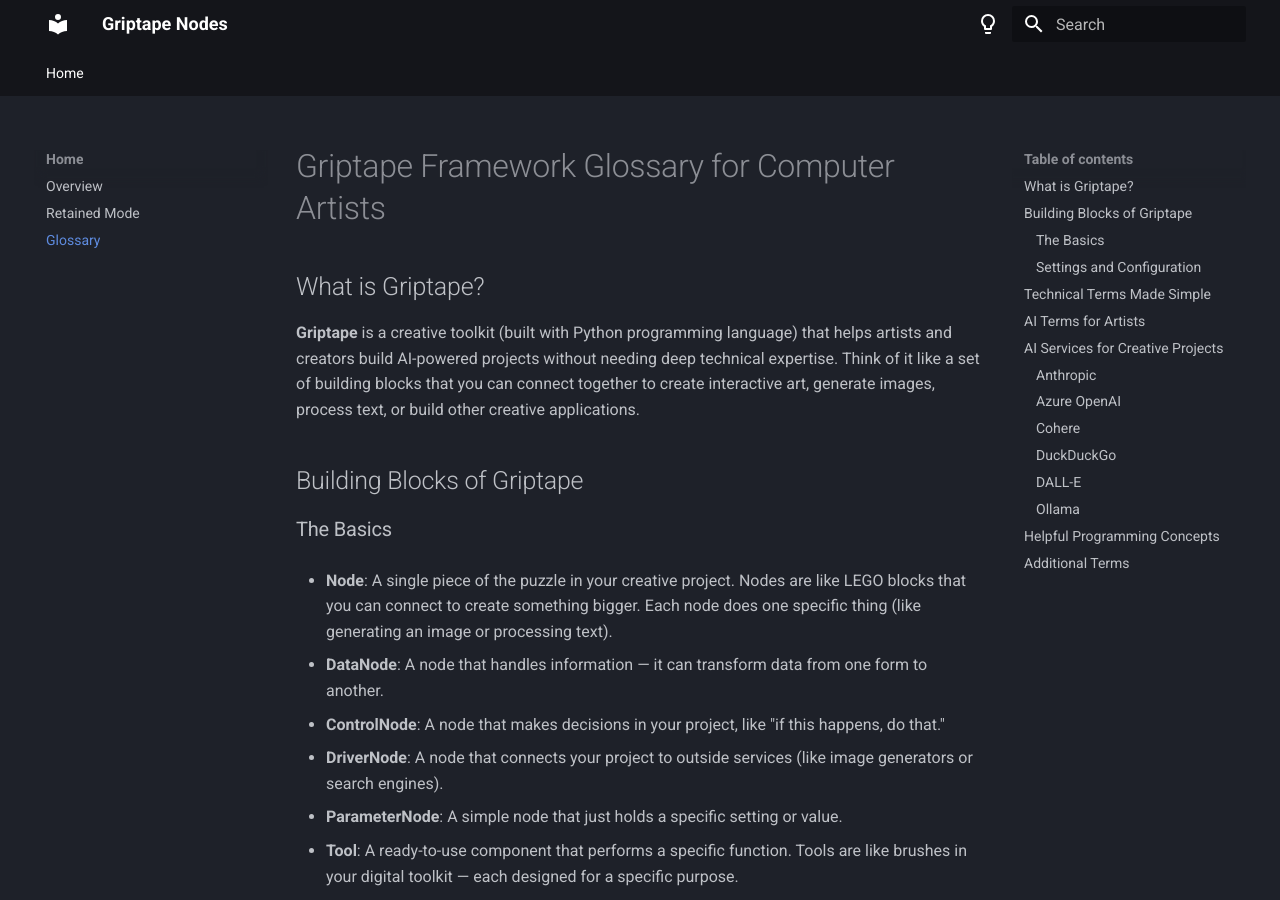
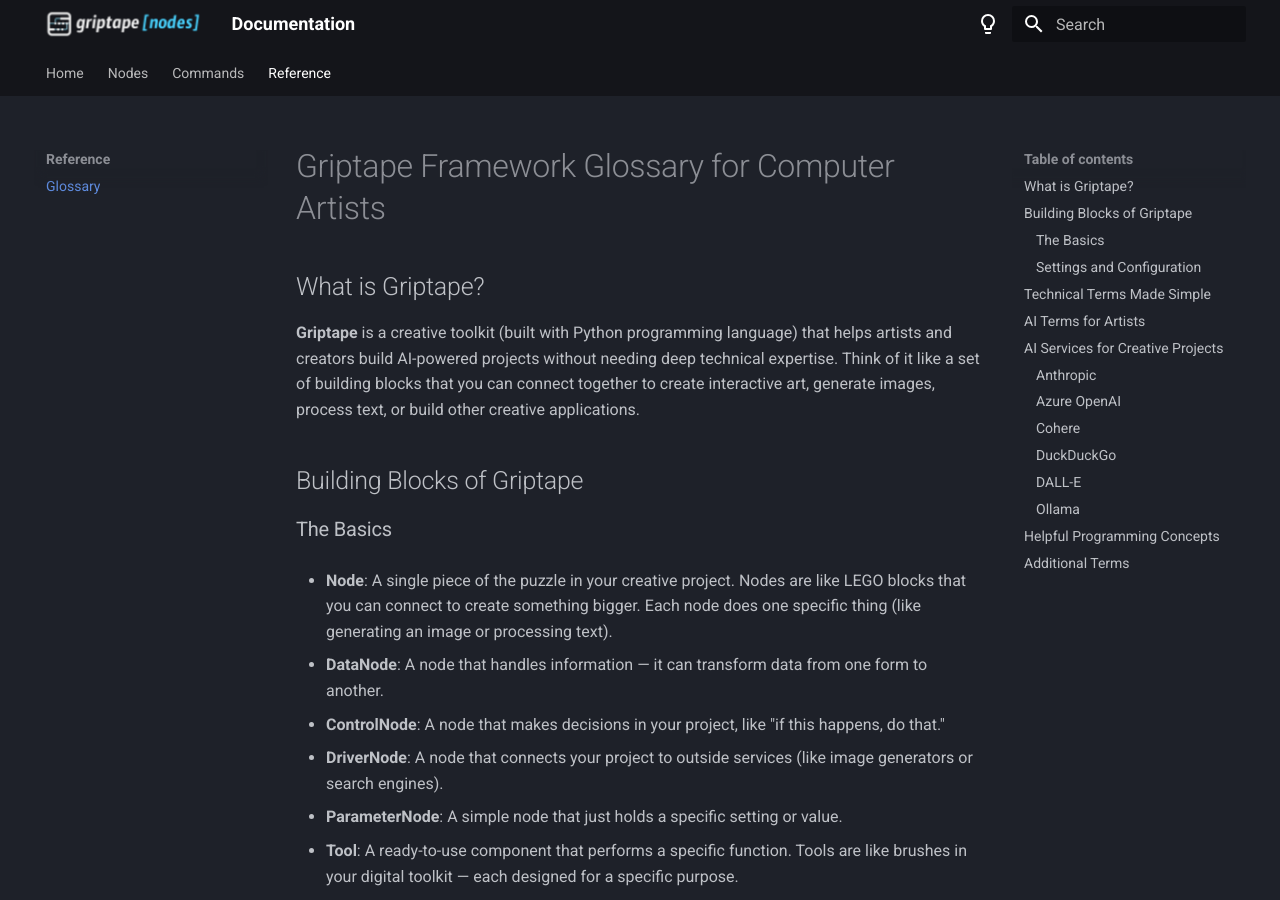
Before and after one commit to griptape-ai/griptape-nodes, an MkDocs documentation site: the page built from docs/reference/glossary.md, in a window 1280 px wide and 900 px high. Built offline with MkDocs 1.6.1 and Material for MkDocs 9.7.7, drawn with Linux system fonts in a browser that asks for light colours; some of the changed lines change nothing that is shown.

Commit message:
adding structure to docs (#213)

```diff
--- a/mkdocs.yml
+++ b/mkdocs.yml
@@ -1,4 +1,4 @@
-site_name: Griptape Nodes
+site_name: Documentation
 site_url: https://docs.griptapenodes.com/
 
 plugins:
@@ -11,9 +11,20 @@
             heading_level: 3
 
 copyright: "&copy; Griptape, Inc."
-
+extra:
+  analytics:
+    provider: google
+    property: G-QM8EDPSCB6
+  social:
+    - icon: fontawesome/solid/house
+      link: https://www.griptape.ai
+    - icon: fontawesome/brands/discord
+      link: https://discord.gg/gnWRz88eym
+    - icon: fontawesome/brands/github
+      link: https://github.com/griptape-ai/griptape-nodes
 theme:
   name: material
+  logo: assets/img/griptape_nodes_header_logo.png
   palette:
     # Dark mode
     - scheme: slate
@@ -45,5 +56,54 @@
 nav:
   - Home:
       - Overview: index.md
-      - Retained Mode: retained_mode.md
-      - Glossary: glossary.md
+  - Nodes:
+      - Overview: nodes/overview.md
+      - Basic:
+          - Agent: nodes/basic/agent.md
+          - Create Dict: nodes/basic/create_dict.md
+          - Create Image: nodes/basic/create_image.md
+          - Create String: nodes/basic/create_string.md
+          - End Flow: nodes/basic/end_flow.md
+          - Key Value Pair: nodes/basic/key_value_pair.md
+          - Load Image: nodes/basic/load_image.md
+          - Load Text: nodes/basic/load_text.md
+          - Merge Dict: nodes/basic/merge_dict.md
+          - Merge Texts: nodes/basic/merge_texts.md
+          - Save Text: nodes/basic/save_text.md
+          - Simple Agent: nodes/basic/simple_agent.md
+          - Start Flow: nodes/basic/start_flow.md
+          - String List: nodes/basic/string_list.md
+      - Drivers:
+          - Anthropic Prompt Driver: nodes/drivers/anthropic_prompt_driver.md
+          - Audio Transcription Drivers: nodes/drivers/audio_transcription_drivers.md
+          - Azure OpenAI Chat Prompt Driver: nodes/drivers/azure_openai_chat_prompt_driver.md
+          - Azure OpenAI Image Driver: nodes/drivers/azure_openai_image_driver.md
+          - Cohere Prompt Driver: nodes/drivers/cohere_prompt_driver.md
+          - Griptape Cloud Image Driver: nodes/drivers/griptape_cloud_image_driver.md
+          - Griptape Cloud Prompt Driver: nodes/drivers/griptape_cloud_prompt_driver.md
+          - Ollama Embedding Driver: nodes/drivers/ollama_embedding_driver.md
+          - Ollama Prompt Driver: nodes/drivers/ollama_prompt_driver.md
+          - OpenAI Chat Prompt Driver: nodes/drivers/openai_chat_prompt_driver.md
+          - OpenAI Image Driver: nodes/drivers/openai_image_driver.md
+          - Web Search Drivers: nodes/drivers/web_search_drivers.md
+      - Tools:
+          - Audio Transcription Tool: nodes/tools/audio_transcription_tool.md
+          - Base Tool: nodes/tools/base_tool.md
+          - Calculator Tool: nodes/tools/calculator_tool.md
+          - Convert Agent to Tool: nodes/tools/convert_agent_to_tool.md
+          - Date Time Tool: nodes/tools/date_time_tool.md
+          - Extraction Tool: nodes/tools/extraction_tool.md
+          - File Manager Tool: nodes/tools/file_manager_tool.md
+          - Prompt Summary Tool: nodes/tools/prompt_summary_tool.md
+          - Query Tool: nodes/tools/query_tool.md
+          - RAG Tool: nodes/tools/rag_tool.md
+          - Tool List: nodes/tools/tool_list.md
+          - Vector Store Tool: nodes/tools/vector_store_tool.md
+          - Web Scraper Tool: nodes/tools/web_scraper_tool.md
+          - Web Search Tool: nodes/tools/web_search_tool.md
+      - Rules:
+          - Base Ruleset: nodes/rules/base_ruleset.md
+  - Commands:
+      - Retained Mode: scripting/retained_mode.md
+  - Reference:
+      - Glossary: reference/glossary.md
```
Also changed, not shown: docs/assets/img/griptape_nodes_header_logo.png (added), docs/nodes/overview.md (added), docs/reference/glossary.md (renamed from docs/glossary.md), docs/scripting/retained_mode.md (renamed from docs/retained_mode.md).
